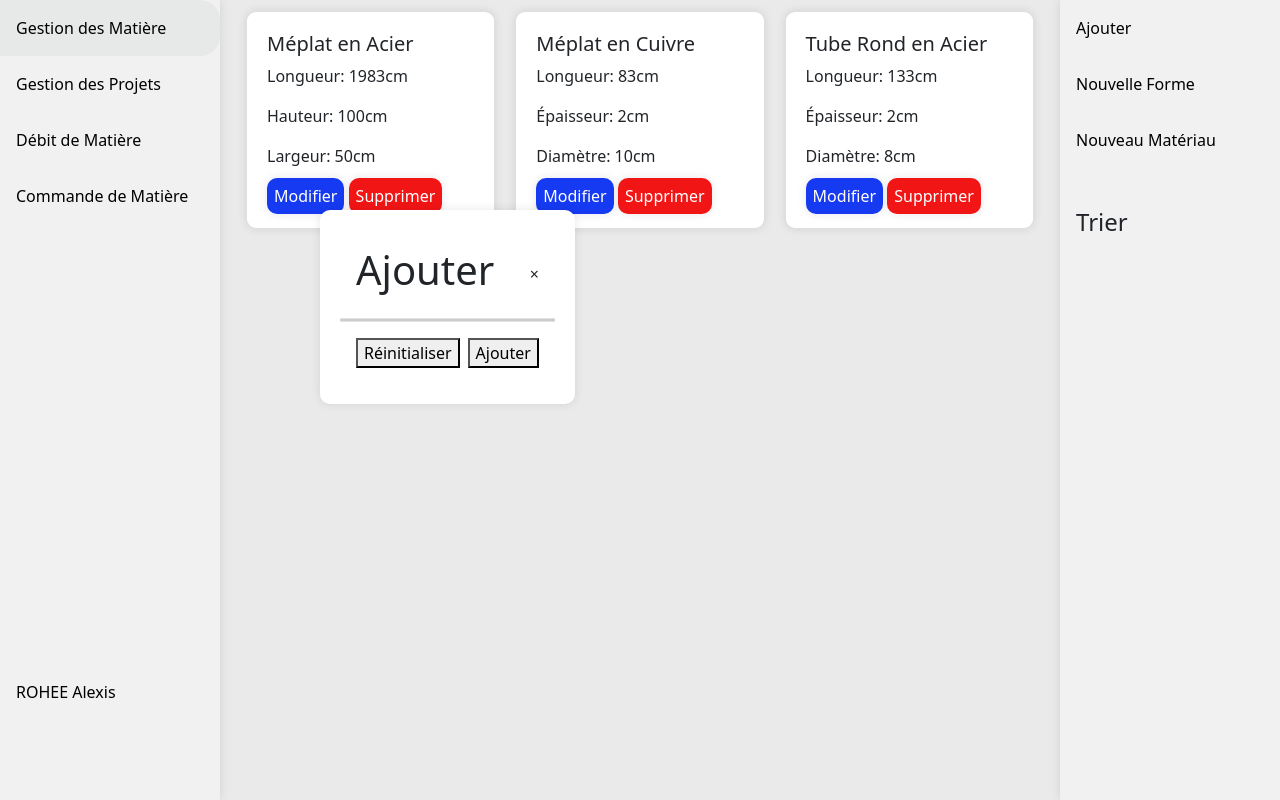
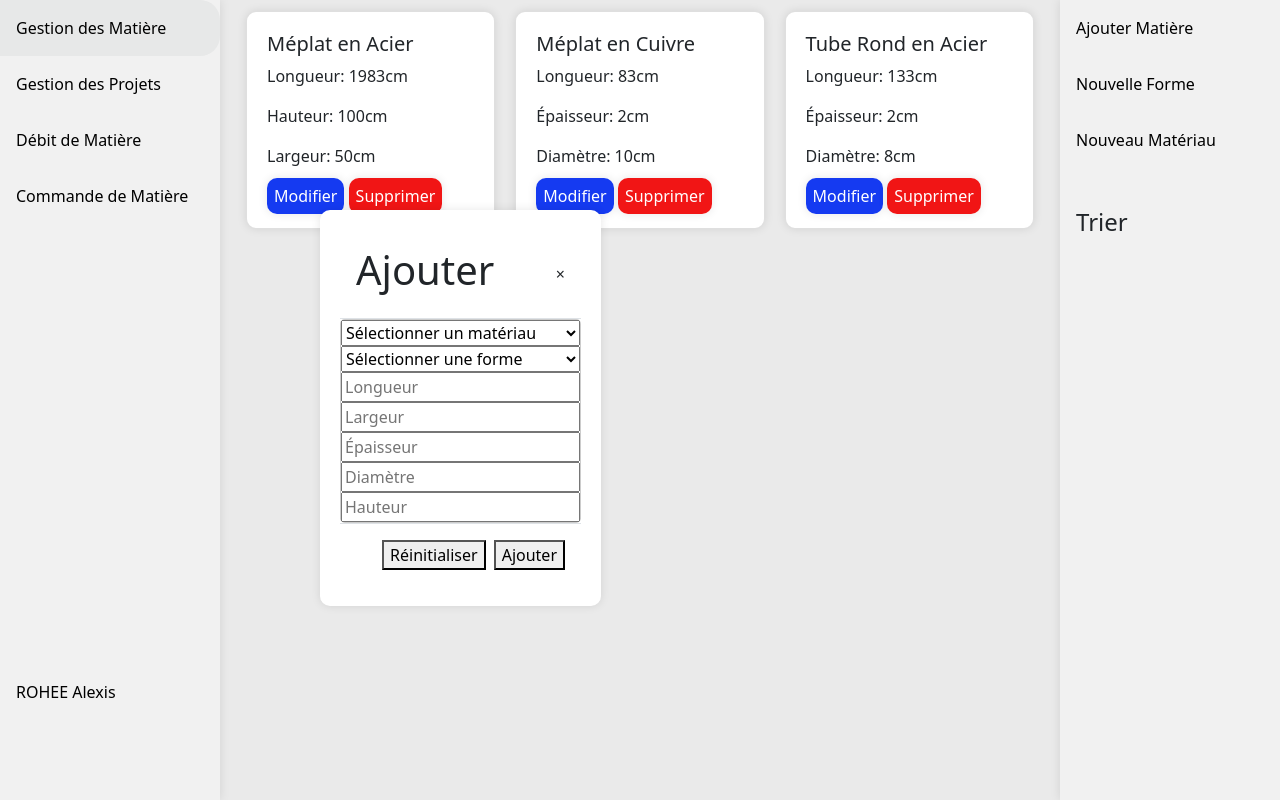
Before and after one commit to Hdidogs/ProjetLestrelin, a PHP site: page /vue/main/gestionMatiere.php in a window 1280 px wide, after a click on "Ajouter Matière". Run offline with PHP 8.4, Linux system fonts and the light colour scheme; a user stored in the database is signed in; data comes from the database, SQL or seed files in the repository; some libraries are stand-ins or nearby versions.

Commit message:
Formulaire ajoutMatier

```diff
--- a/src/bdd/SQLConnexion.php
+++ b/src/bdd/SQLConnexion.php
@@ -1,24 +1,27 @@
 <?php
 
-class SQLConnexion {
+class SQLConnexion
+{
     private $conn;
 
-    public function __construct() {
+    public function __construct()
+    {
         $servername = "localhost";
         $username = "root";
         $password = "";
-        $bddname = "gestionStock";
+        $bddname = "sak_estrelin";
 
         try {
-            $this->conn = new PDO("mysql:host=$servername;dbname=".$bddname, $username, $password);
+            $this->conn = new PDO("mysql:host=$servername;dbname=" . $bddname, $username, $password);
 
             $this->conn->setAttribute(PDO::ATTR_ERRMODE, PDO::ERRMODE_EXCEPTION);
-        } catch(PDOException $e) {
+        } catch (PDOException $e) {
 
         }
     }
 
-    public function conbdd(): PDO {
+    public function conbdd(): PDO
+    {
         return $this->conn;
     }
 }
--- a/src/model/matiere/Matiere.php
+++ b/src/model/matiere/Matiere.php
@@ -380,4 +380,8 @@
         Mail::SENDMAIL($mail, "Devis " . $this->getNum(), "Nouvelle Commande de " . $user['nom'] . " " . $user['prenom'] . " pour la classe " . $classe['libelle'] . ". Nous avons besoin de " . $forme . " " . $materiau . " de " . $this->getQuantite() . " mètres de long.");
         header("Location: ../../../vue/main/commandeMatiere.php");
     }
+
+    public function ajouter {
+
+    }
 }
--- a/vue/main/gestionMatiere.php
+++ b/vue/main/gestionMatiere.php
@@ -37,7 +37,7 @@
         </div>
 
         <div class="side-bar-action">
-            <a href="#modal-ajouter" onclick="afficherModalAjouter()">Ajouter</a>
+            <a href="#modal-ajouter" onclick="afficherModalAjouter()">Ajouter Matière</a>
             <a href="#modal-nouvelle-forme" onclick="afficherModalNouvelleForme()">Nouvelle Forme</a>
             <a href="#modal-nouveau-materiau" onclick="afficherModalNouveauMateriau()">Nouveau Matériau</a>
 
@@ -103,19 +103,43 @@
             }
             ?>
             <!-- Modals Formulaire -->
-            <!-- Ajouter Matière -->
+            <!-- Ajouter  -->
             <div id="modal-ajouter" class="modal">
-                <form method="post" action="../php/matiere/traitementMatiere.php">
+                <form method="post" action="../../src/controleur/matiere/TraitementMatiere.php">
                     <div class="modal-header">
                         <h1>Ajouter</h1>
                         <span class="close-ajouter">&times;</span>
                     </div>
                     <div class="modal-content">
-                        <!-- Contenu du formulaire pour ajouter une matière -->
+                        <select name="materiau" id="materiau">
+                            <option value="">Sélectionner un matériau</option>
+                            <?php
+                            $requete = $conn->conbdd()->query("SELECT * FROM materiau");
+                            $result = $requete->fetchAll();
+                            foreach ($result as $materiau) {
+                                echo "<option value='" . $materiau['id_materiau'] . "'>" . $materiau['libelle'] . "</option>";
+                            }
+                            ?>
+                        </select>
+                        <select name="forme" id="forme">
+                            <option value="">Sélectionner une forme</option>
+                            <?php
+                            $requete = $conn->conbdd()->query("SELECT * FROM forme");
+                            $result = $requete->fetchAll();
+                            foreach ($result as $forme) {
+                                echo "<option value='" . $forme['id_forme'] . "'>" . $forme['libelle'] . "</option>";
+                            }
+                            ?>
+                        </select>
+                        <input type="text" name="longueur" placeholder="Longueur">
+                        <input type="text" name="largeur" placeholder="Largeur">
+                        <input type="text" name="epaisseur" placeholder="Épaisseur">
+                        <input type="text" name="diametre" placeholder="Diamètre">
+                        <input type="text" name="hauteur" placeholder="Hauteur">
                     </div>
                     <div class="modal-footer">
                         <button type="reset">Réinitialiser</button>
-                        <button name="add" type="submit">Ajouter</button>
+                        <button name="addnewMatiere" type="submit">Ajouter</button>
                     </div>
                 </form>
             </div>
```
Also changed, not shown: src/controleur/matiere/TraitementMatiere.php (+29 -0 lines), src/bdd/sak_estrelin.sql (renamed from src/bdd/gestionstock.sql).
